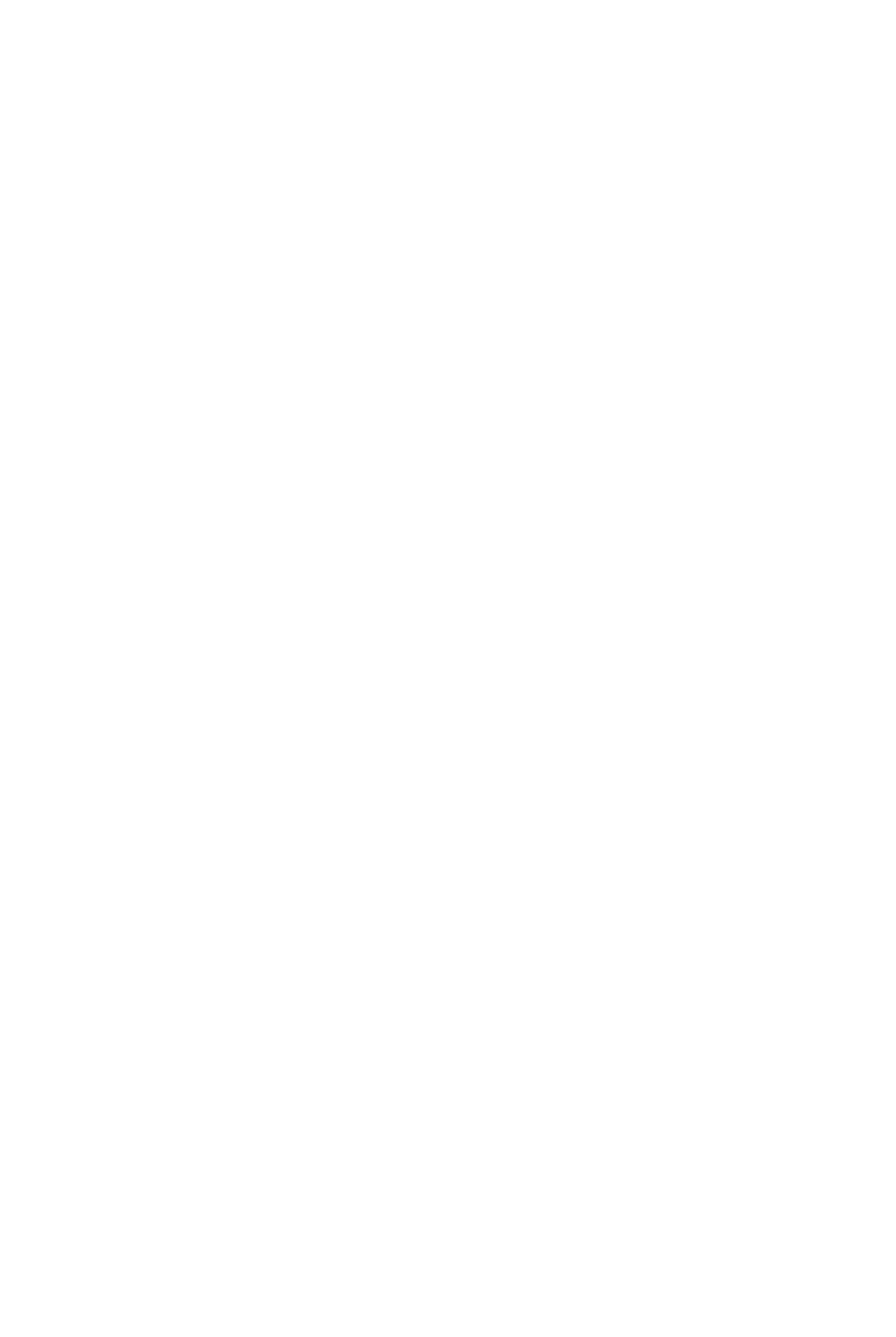
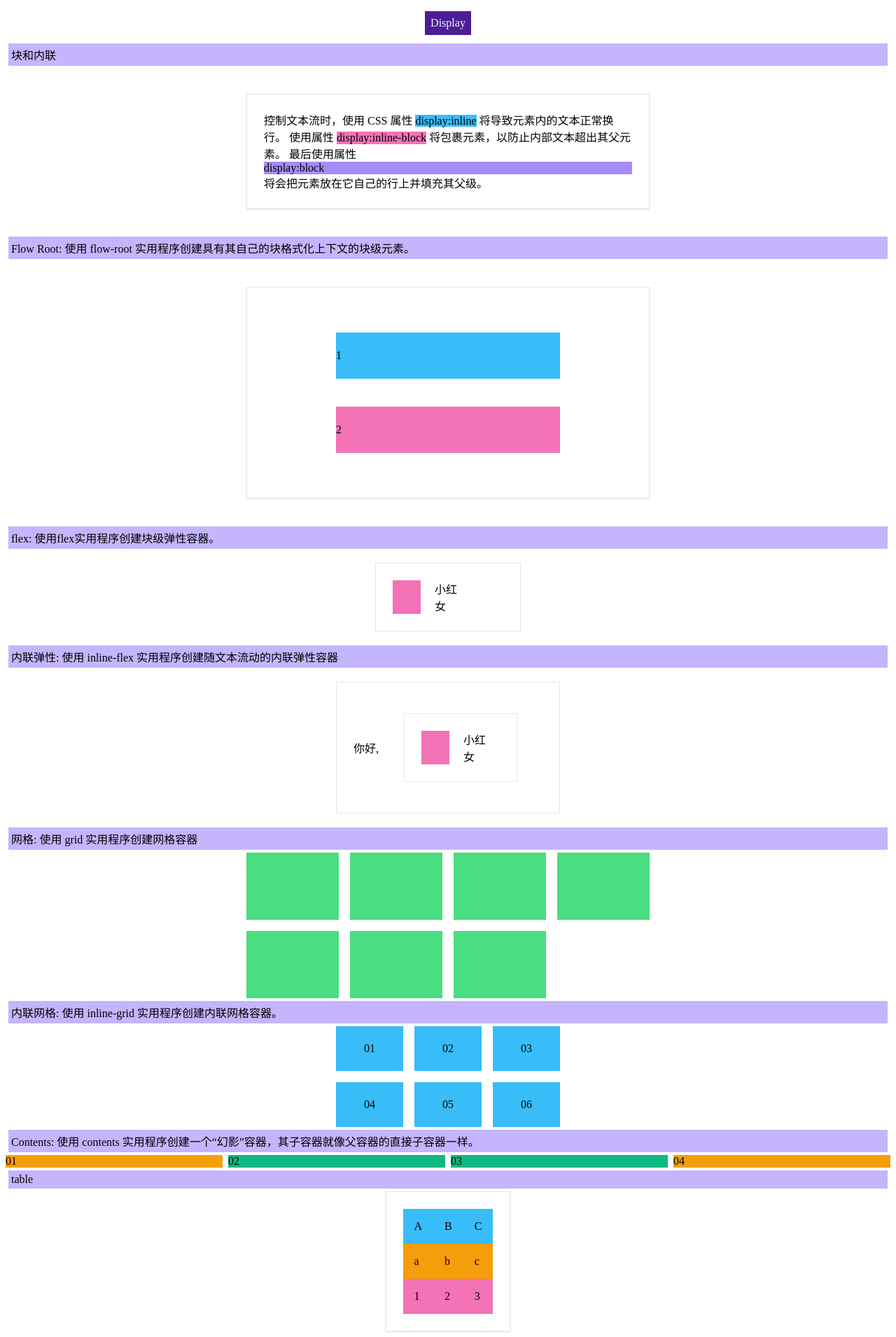
Before and after one commit to yuayuz/tailwindcss-learning, a Vue app: page /Display in a window 1280 px wide. Before the commit this address had no page. Shown: the whole page at 70% size. Before the commit the page ends 800 px from the top, so only its background shows below. Built offline with nearby package versions, Linux system fonts and the light colour scheme.

Commit message:
add `Display`

```diff
--- a/src/router/index.ts
+++ b/src/router/index.ts
@@ -13,6 +13,7 @@ import BreakBefore from '@/views/layout/BreakBefore.vue'
 import BreakInside from '@/views/layout/BreakInside.vue'
 import BoxDecorationBreak from '@/views/layout/BoxDecorationBreak.vue'
 import BoxSizing from '@/views/layout/BoxSizing.vue'
+import Display from '@/views/layout/Display.vue'
 
 const router = createRouter({
   history: createWebHistory(import.meta.env.BASE_URL),
@@ -86,6 +87,11 @@ const router = createRouter({
       path: '/BoxSizing',
       name: 'BoxSizing',
       component: BoxSizing
+    },
+    {
+      path: '/Display',
+      name: 'Display',
+      component: Display
     }
   ]
 })
--- a/src/views/Home.vue
+++ b/src/views/Home.vue
@@ -91,6 +91,12 @@ const handleRouter = function (page: string) {
   >
     BoxSizing
   </button>
+  <button
+    @click="handleRouter('Display')"
+    class="rounded-full bg-violet-500 text-slate-50 hover:bg-violet-800"
+  >
+    Display
+  </button>
 </template>
 <style scoped>
 @import 'tailwindcss/tailwind.css';
--- /dev/null
+++ b/src/views/layout/Display.vue
@@ -0,0 +1,116 @@
+<script setup lang="ts">
+import HeaderH1 from '@/components/headerH1.vue'
+import PH2 from '@/components/pH2.vue'
+</script>
+
+<template>
+  <header-h1>Display</header-h1>
+  <p-h2>块和内联</p-h2>
+  <div class="mx-auto my-10 max-w-xl border p-6 shadow">
+    控制文本流时，使用 CSS 属性
+    <span class="inline bg-sky-400">display:inline</span>
+    将导致元素内的文本正常换行。 使用属性
+    <span class="inline-block bg-pink-400">display:inline-block</span>
+    将包裹元素，以防止内部文本超出其父元素。 最后使用属性
+    <span class="block bg-violet-400">display:block</span>
+    将会把元素放在它自己的行上并填充其父级。
+  </div>
+
+  <p-h2>Flow Root: 使用 flow-root 实用程序创建具有其自己的块格式化上下文的块级元素。</p-h2>
+  <div class="mx-auto my-10 max-w-xl border p-6 shadow">
+    <div class="mx-auto my-10 flow-root max-w-xs bg-sky-400 py-6">1</div>
+    <div class="mx-auto my-10 flow-root max-w-xs bg-pink-400 py-6">2</div>
+  </div>
+
+  <p-h2>flex: 使用flex实用程序创建块级弹性容器。</p-h2>
+  <div class="shadow-2 mx-auto my-5 flex max-w-52 border p-6">
+    <div class="aspect-square w-10 bg-pink-400"></div>
+    <div class="px-5">
+      <div>小红</div>
+      <div>女</div>
+    </div>
+  </div>
+
+  <p-h2> 内联弹性: 使用 inline-flex 实用程序创建随文本流动的内联弹性容器</p-h2>
+  <div class="mx-auto my-5 flex max-w-xs items-center border p-6">
+    你好,
+    <div class="shadow-2 mx-auto my-5 flex max-w-52 border p-6">
+      <div class="aspect-square w-10 bg-pink-400"></div>
+      <div class="px-5">
+        <div>小红</div>
+        <div>女</div>
+      </div>
+    </div>
+  </div>
+
+  <p-h2>网格: 使用 grid 实用程序创建网格容器</p-h2>
+  <div class="mx-auto grid max-w-xl grid-cols-4 grid-rows-2 gap-4 *:h-24 *:w-auto *:bg-green-400">
+    <div></div>
+    <div></div>
+    <div></div>
+    <div></div>
+    <div></div>
+    <div></div>
+    <div></div>
+    <!--
+    使用 hidden 实用程序设置元素 display: none
+    并将其从页面布局中删除（与 invisible 可见性文档进行比较）
+    -->
+    <div class="hidden"></div>
+  </div>
+  <p-h2>内联网格: 使用 inline-grid 实用程序创建内联网格容器。</p-h2>
+  <div class="mx-auto flex max-w-xl justify-center">
+    <div
+      class="inline-grid grid-cols-3 gap-4 *:h-16 *:w-24 *:content-center *:bg-sky-400 *:text-center"
+    >
+      <div>01</div>
+      <div>02</div>
+      <div>03</div>
+      <div>04</div>
+      <div>05</div>
+      <div>06</div>
+    </div>
+  </div>
+
+  <p-h2
+    >Contents: 使用 contents 实用程序创建一个“幻影”容器，其子容器就像父容器的直接子容器一样。
+  </p-h2>
+  <div class="flex gap-2 *:bg-amber-500">
+    <div class="flex-1">01</div>
+    <div class="contents *:bg-emerald-500">
+      <div class="flex-1">02</div>
+      <div class="flex-1">03</div>
+    </div>
+    <div class="flex-1">04</div>
+  </div>
+
+  <p-h2>table</p-h2>
+  <!--
+  使用table、table-row、table-cell、table-caption、table-column、
+  table-column-group、table-header-group、table-row-group 和
+  table-footer-group 用程序来创建行为类似于其各自表元素的元素
+  -->
+  <div class="mx-auto table border p-6 shadow">
+    <div class="table-header-group">
+      <div class="table-row gap-5 *:bg-sky-400 *:p-4">
+        <div class="table-cell text-left">A</div>
+        <div class="table-cell text-left">B</div>
+        <div class="table-cell text-left">C</div>
+      </div>
+    </div>
+    <div class="table-row-group *:bg-amber-500 *:p-4">
+      <div class="table-cell">a</div>
+      <div class="table-cell">b</div>
+      <div class="table-cell">c</div>
+    </div>
+    <div class="table-row-group *:bg-pink-400 *:p-4">
+      <div class="table-cell">1</div>
+      <div class="table-cell">2</div>
+      <div class="table-cell">3</div>
+    </div>
+  </div>
+</template>
+
+<style scoped>
+@import 'tailwindcss/tailwind.css';
+</style>
```
